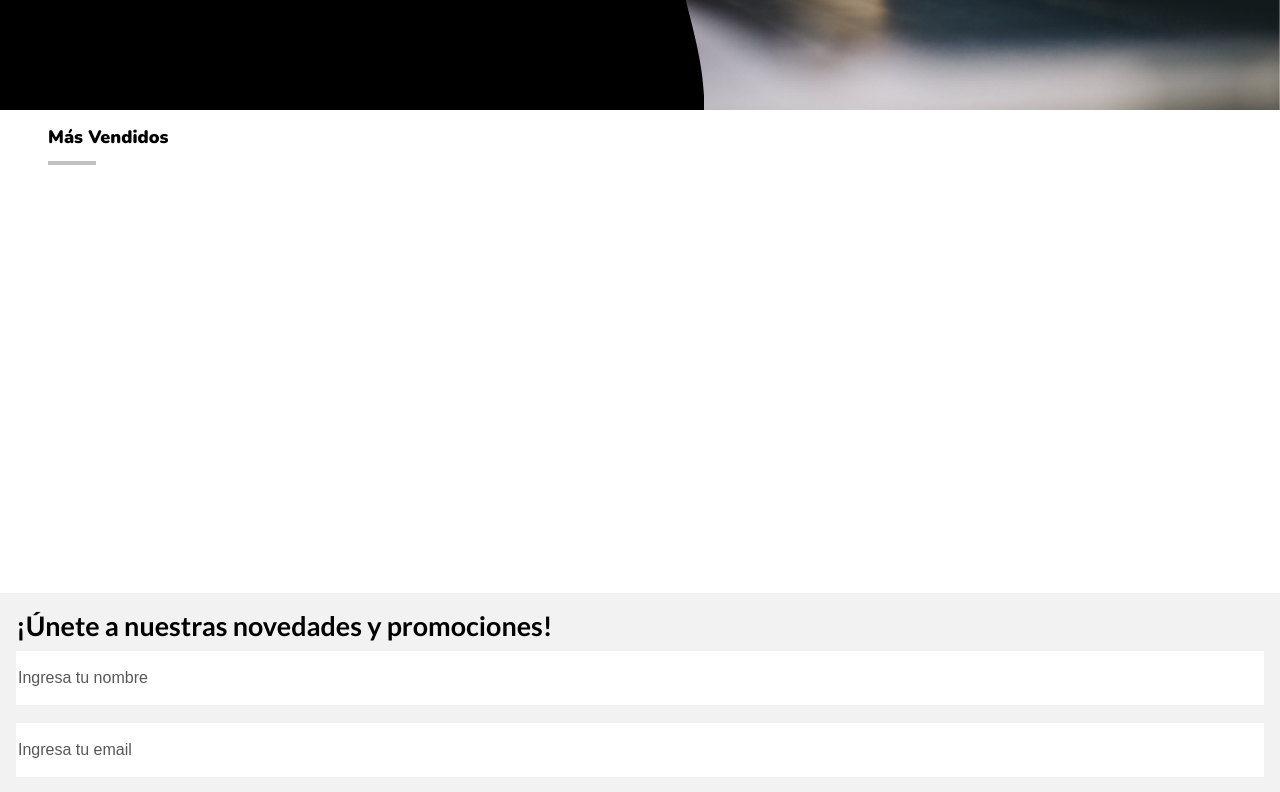
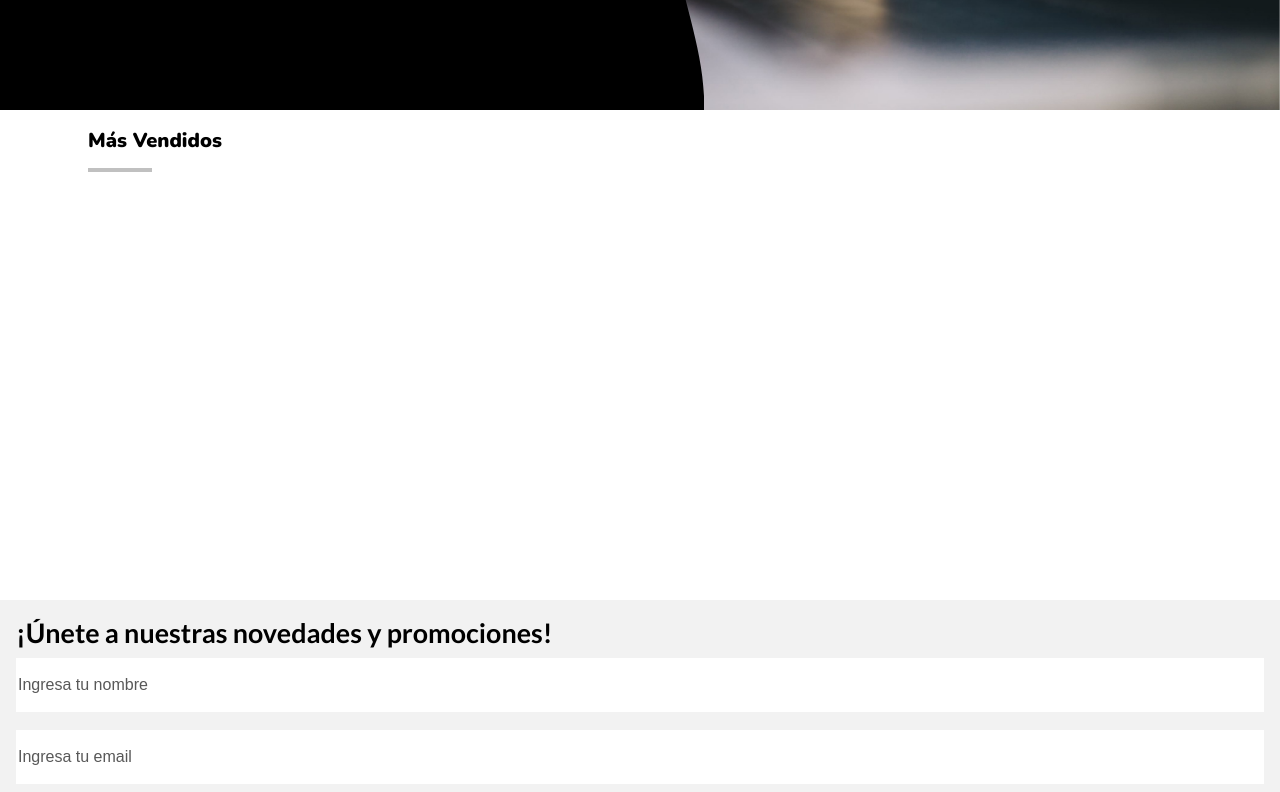
Before and after one commit to rodolfodom/testFrontEndCorebiz, a website with bundled scripts: page public/index.html in a window 1280 px wide. Shown: the part 400-1192 px from the top of the page. Built offline with nearby package versions, Linux system fonts and the light colour scheme; files whose address does not match are found by name.

Commit message:
feat/products Section: I did modifications to products section for desktop devices

```diff
--- a/public/style.css
+++ b/public/style.css
@@ -212,6 +212,7 @@ header {
 /* promotional slider media queries */
 
 @media screen and (min-width: 1050px) {
+
   .swiper-container {
     height: 430px;
   }
@@ -237,6 +238,14 @@ header {
     padding-left: 5vw;
   }
 
+  .slide-promo-1 .text p{
+    z-index: 6;
+    font-size: 2vw;
+  }
+  .slide-promo-1 .text h3 {
+    z-index: 6;
+    font-size: 3vw;
+  }
   .slide-promo-1 .text svg {
     display: block;
     position: absolute;
@@ -246,16 +255,8 @@ header {
     z-index: 5;
   }
 
-  .slide-promo-1 .text h3 {
-    z-index: 6;
-    font-size: 3vw;
-  }
 
 
-  .slide-promo-1 .text p{
-    z-index: 6;
-    font-size: 2vw;
-  }
 
 
 
@@ -279,12 +280,31 @@ header {
   width: 3rem;
   background-color: var(--color-grey-2);
 }
+
 .products .swiper-container{
   width: 100%;
   height: 420px;
 }
 
 
+/* Products section media queries */
+
+@media screen and (min-width: 1050px) {
+
+  .products {
+    max-width: 1200px;
+    margin: auto;
+  }
+
+  .products h2 {
+    font-size: 1.25rem;
+  }
+
+  .bar {
+  width: 4rem;
+}
+
+}
 
 /* **************** product slide content **************** */
 
```
